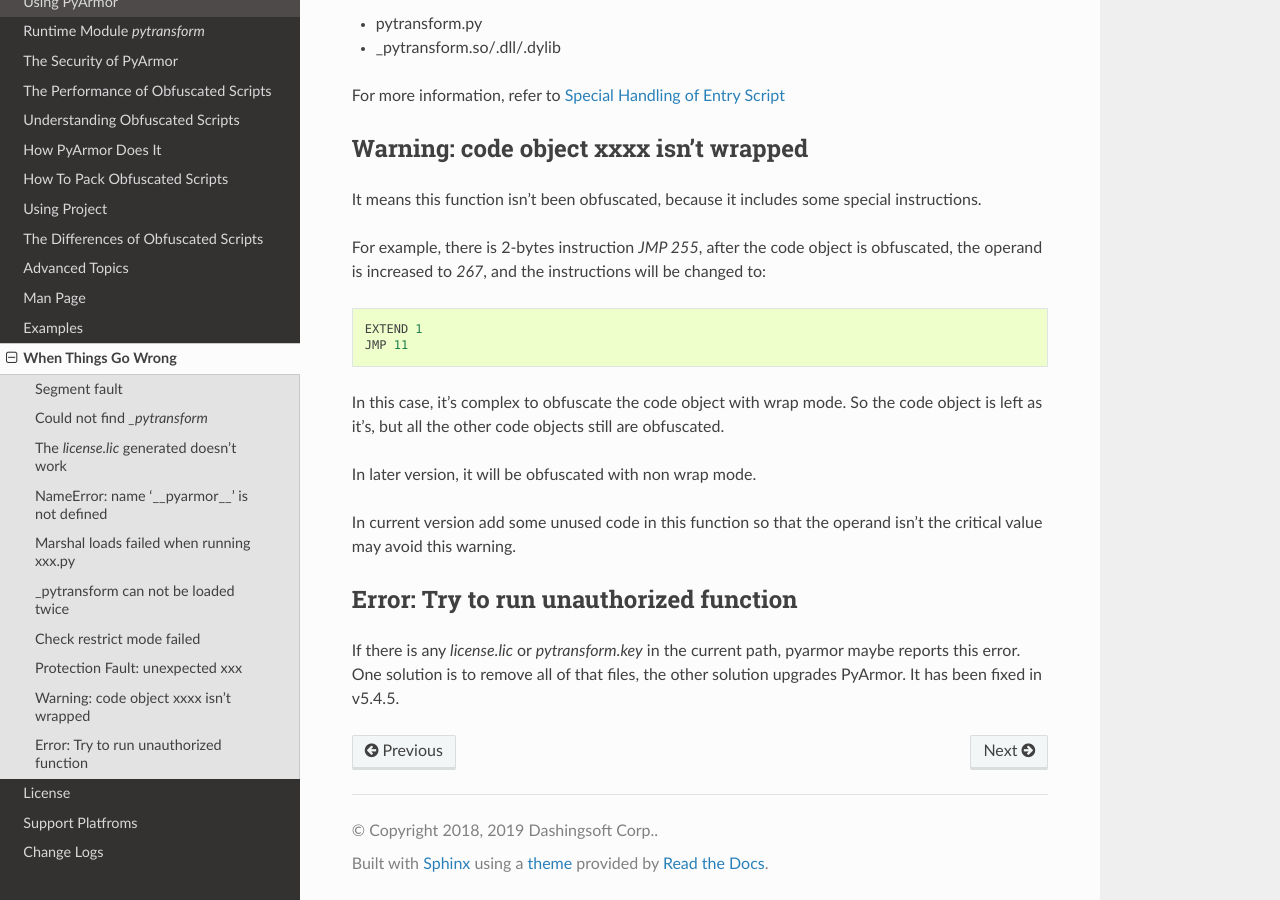
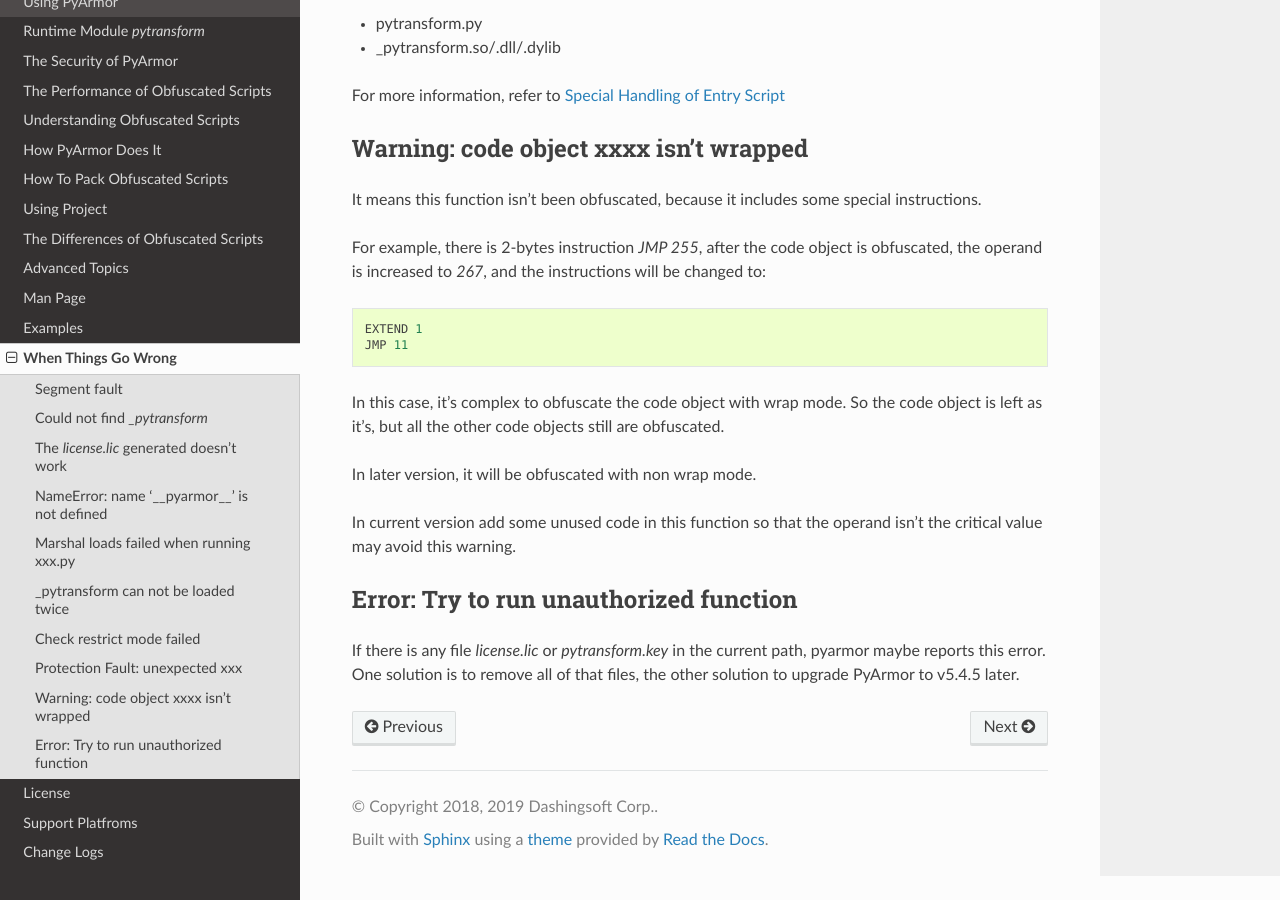
Before and after one commit to dashingsoft/pyarmor, a Sphinx documentation site: the page built from docs/questions.rst, in a window 1280 px wide and 900 px high, scrolled down 2956 px. Built offline with Sphinx 7.4.7 and the Read the Docs theme 2.0.0, drawn with Linux system fonts in a browser that asks for light colours.

Commit message:
Refine document

```diff
--- a/docs/questions.rst
+++ b/docs/questions.rst
@@ -170,10 +170,9 @@ operand isn't the critical value may avoid this warning.
 Error: Try to run unauthorized function
 ---------------------------------------
 
-If there is any `license.lic` or `pytransform.key` in the current
+If there is any file `license.lic` or `pytransform.key` in the current
 path, pyarmor maybe reports this error. One solution is to remove all
-of that files, the other solution upgrades PyArmor. It has been fixed
-in v5.4.5.
+of that files, the other solution to upgrade PyArmor to v5.4.5 later.
 
 .. How easy is to recover obfuscated code?:
 
```
